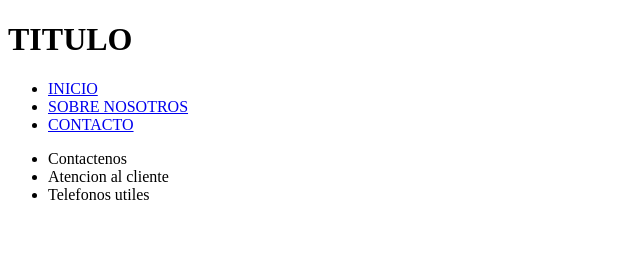
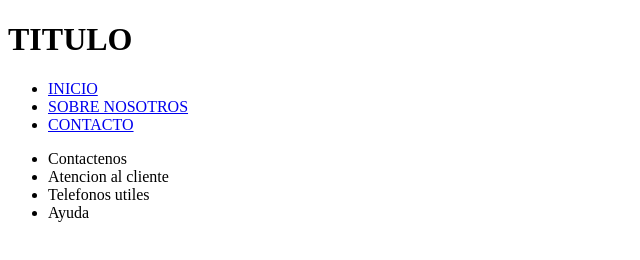
Before and after one commit to Mezcal14/clase-4, a plain HTML site: page index.html in a window 1280 px wide. Shown: the full height of the page, 0-640 px from the left. Drawn offline with Linux system fonts and the light colour scheme.

Commit message:
agregar-ayuda

```diff
--- a/index.html
+++ b/index.html
@@ -25,6 +25,7 @@
             <li>Contactenos</li>
             <li>Atencion al cliente</li>
             <li>Telefonos utiles</li>
+            <li>Ayuda</li>
         </ul>
     </footer>
 </body>
```
